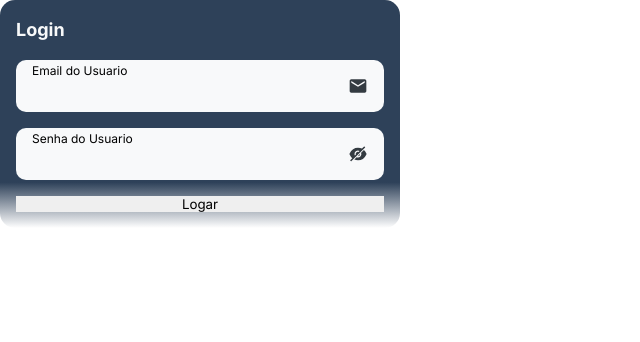
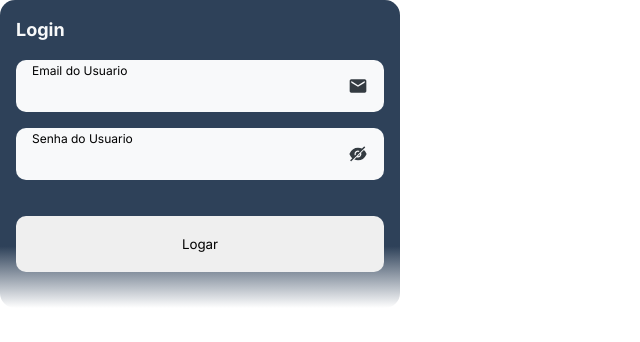
Before and after one commit to ProSupportTechnology/ProSupport, a React (Create React App) app: page /login in a window 1280 px wide. Shown: the top 342 px of the page, without its empty margins (0-640 px from the left). Built offline with nearby package versions, Linux system fonts and the light colour scheme.

Commit message:
fix: btn form login

```diff
--- a/src/pages/LoginPage/components/FormLogin/style.ts
+++ b/src/pages/LoginPage/components/FormLogin/style.ts
@@ -13,4 +13,9 @@ export const StyledFormLogin = styled.form`
   h1 {
     color: var(--gray-0);
   }
+  button {
+    margin: 20px 0px;
+    padding: 20px;
+    border-radius: 10px;
+  }
 `;
```
